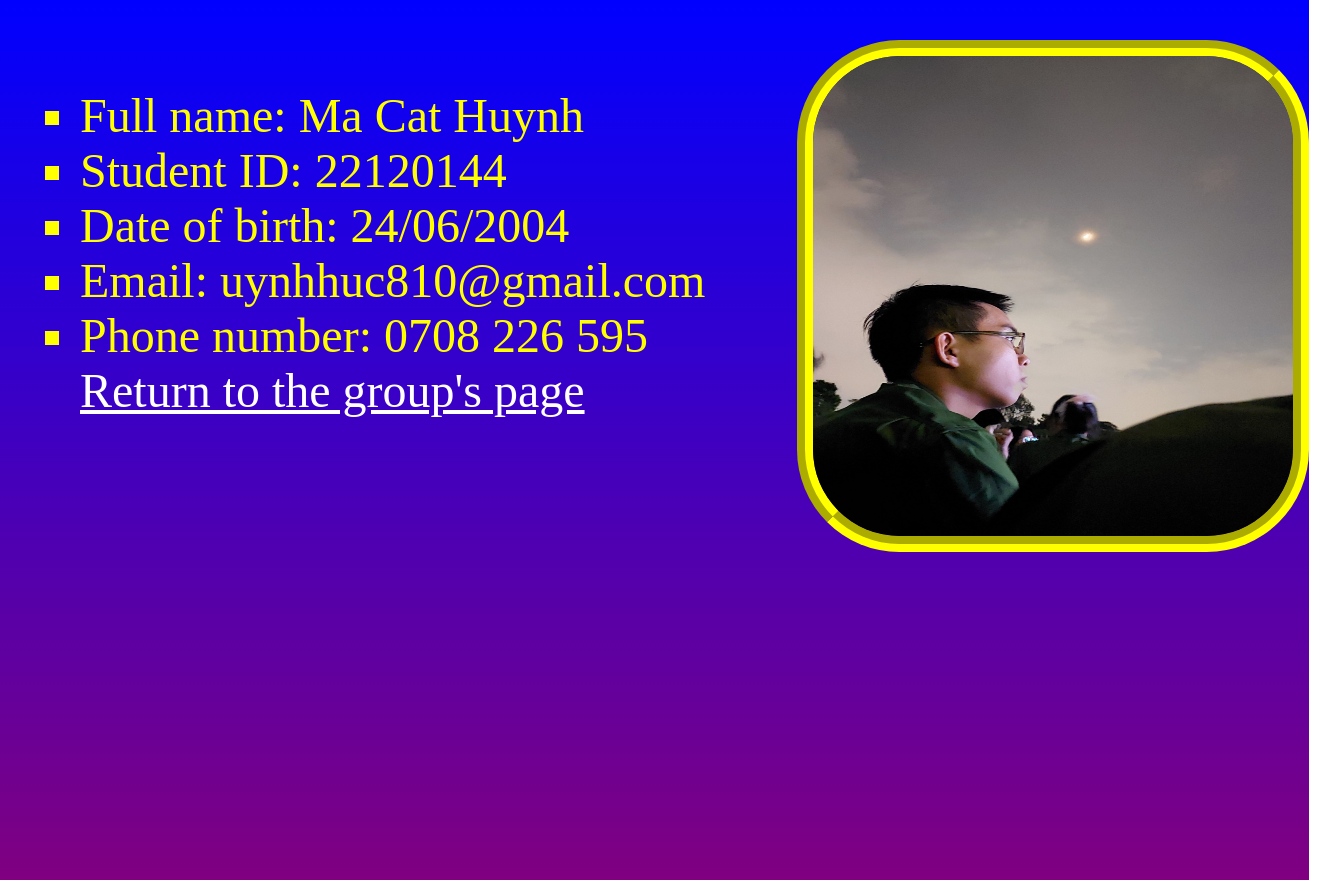
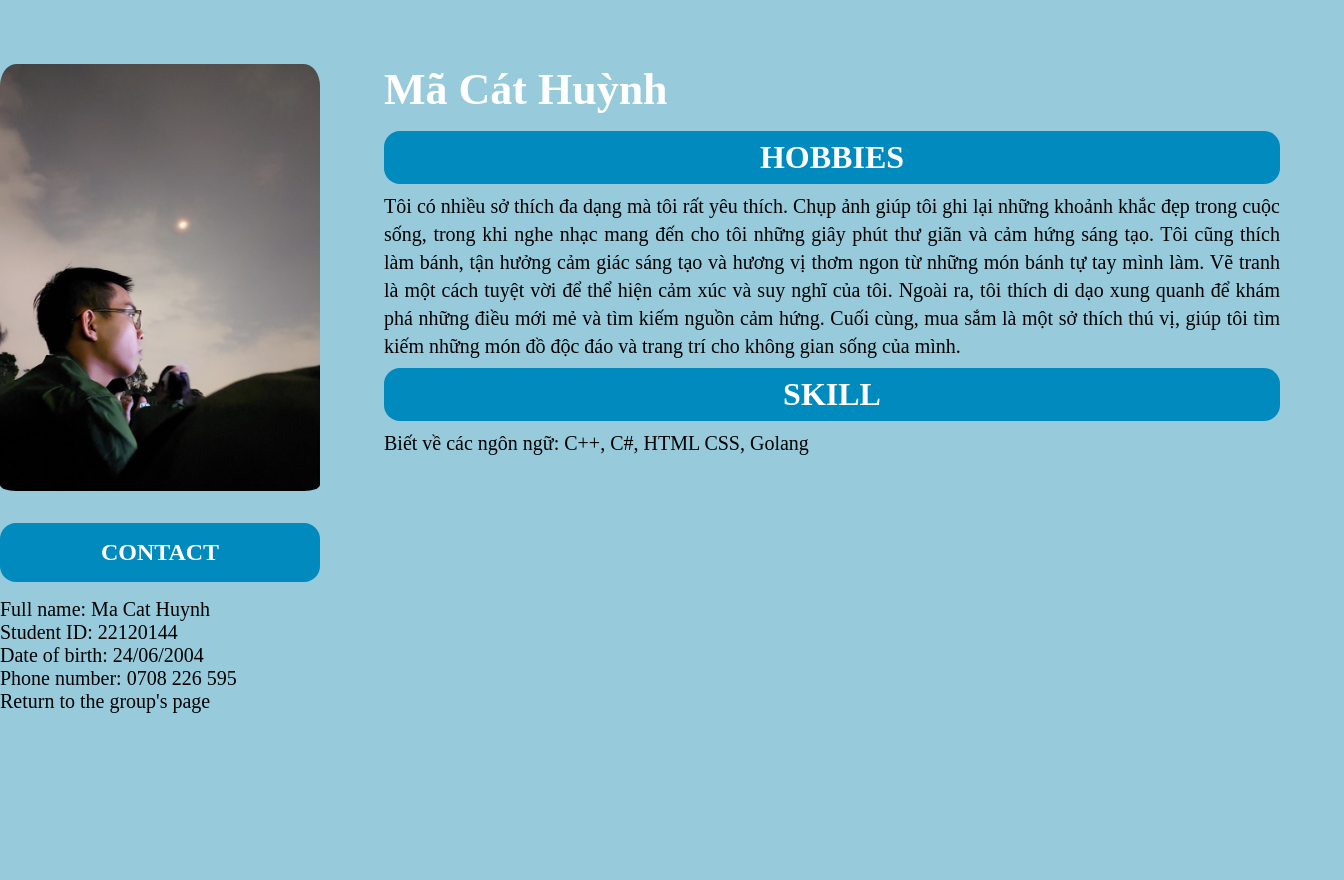
Before and after one commit to minhkhang1505/Web_devs_22_3, a plain HTML site: page w2/index.html in a window 1280 px wide. Shown: the whole page, 1344 px wide, since content can reach past the window. After the commit the page ends 800 px from the top, so only its background shows below. Drawn offline with Linux system fonts and the light colour scheme.

Commit message:
update func

```diff
--- a/w2/index.html
+++ b/w2/index.html
@@ -9,20 +9,48 @@
     <link rel="stylesheet" href="style.css" />
   </head>
   <body>
-    <div>
-      <ul>
-        <li>Full name: Ma Cat Huynh</li>
-        <li>Student ID: 22120144</li>
-        <li>Date of birth: 24/06/2004</li>
-        <li>Email: uynhhuc810@gmail.com</li>
-        <li>Phone number: 0708 226 595</li>
-        <a href="#">Return to the group's page</a>
-      </ul>
-      <img
-        src="22120144_Ma_Cat_Huynh.jpg"
-        alt="image of Ma Cat Huynh"
-        id="img-CH"
-      />
+    <div class="header">
+      <div class="infor">
+        <img
+          src="22120144_Ma_Cat_Huynh.jpg"
+          alt="image of Ma Cat Huynh"
+          id="img-CH"
+        />
+
+        <div class="contact">
+          <h2 class="text_content">CONTACT</h2>
+        </div>
+        <ul id="nav">
+          <li>Full name: Ma Cat Huynh</li>
+          <li>Student ID: 22120144</li>
+          <li>Date of birth: 24/06/2004</li>
+          <li>Phone number: 0708 226 595</li>
+          <li><a href="#">Return to the group's page</a></li>
+        </ul>
+      </div>
+
+      <div class="Description">
+        <h1 id="name">Mã Cát Huỳnh</h1>
+        <div class="Des">
+          <h2 class="text_content">HOBBIES</h2>
+        </div>
+        <div class="content">
+          <p class="about_content">
+            Tôi có nhiều sở thích đa dạng mà tôi rất yêu thích. Chụp ảnh giúp tôi ghi lại những khoảnh khắc đẹp trong cuộc sống, trong khi nghe nhạc mang đến cho tôi những giây phút thư giãn và cảm hứng sáng tạo. Tôi cũng thích làm bánh, tận hưởng cảm giác sáng tạo và hương vị thơm ngon từ những món bánh tự tay mình làm. Vẽ tranh là một cách tuyệt vời để thể hiện cảm xúc và suy nghĩ của tôi. Ngoài ra, tôi thích di dạo xung quanh để khám phá những điều mới mẻ và tìm kiếm nguồn cảm hứng. Cuối cùng, mua sắm là một sở thích thú vị, giúp tôi tìm kiếm những món đồ độc đáo và trang trí cho không gian sống của mình.
+          </p>
+        </div>
+
+        <div class="Des">
+          <h2 class="text_content">SKILL</h2>
+        </div>
+        <div class="content">
+          <p class="about_content">
+            Biết về các ngôn ngữ: C++, C#, HTML CSS, Golang
+        </div>
+
+
+
+      </div>
     </div>
   </body>
 </html>
--- a/w2/style.css
+++ b/w2/style.css
@@ -1,13 +1,100 @@
+
+*{
+  padding: 0;
+  margin: 0;
+}
+
+.header{
+  display: flex;
+}
+
+.infor{
+  width: 25%;
+  padding: 64px 0 0 0;
+  display: inline-block;
+}
+.Description{
+  display: inline-block;
+  width: 70%;
+  top:0;
+  right:0
+}
 img#img-CH {
   position: relative;
-  left: 5rem;
+  width: 100%;
+  right:0;
+  top:0;
+  border-radius: 5%;
+  display: block;
+  padding-bottom: 16px;
+  /* left: 5rem;
   width: 30rem;
   height: 30rem;
-  border-radius: 20%;
   border-style: dotted;
-  border: 1rem groove yellow;
+  border: 1rem groove #000; */
 }
-img:hover {
+
+body {
+  background-color:#97CADB;
+}
+
+.contact{
+  display: block;
+  background-color: #018ABE;
+  width: 100%;
+  border-radius: 16px;
+  margin: 16px 0;
+  padding: 16px 0;
+
+}
+
+.contact .text_content{
+  text-align: center;
+  color: #fff;
+}
+#nav li{
+  color:#000;
+  width: 100%;
+  text-align: justify;
+  font-size:20px;
+}
+#nav li a{
+  color: #000;
+  text-decoration: none;
+}
+#nav{
+  display: block;
+  margin-bottom: 12px;
+}
+
+.Description #name{
+  color: #fff;
+  padding: 64px 64px 16px 64px;
+  font-size: 44px;
+}
+
+.Des{
+  display: block;
+  background-color: #018ABE;
+  width: 100%;
+  border-radius: 16px;
+  margin: 0 64px;
+  padding: 8px 0;
+}
+
+.Des .text_content{
+  text-align: center;
+  color: #fff;
+  font-size: 32px;
+}
+.content .about_content{
+    width: 100%;
+    text-align: justify;
+    font-size: 20px;
+    line-height: 1.4;
+    padding: 8px 64px;
+}
+/* img:hover {
   transform: rotateY(180deg) scale(1.1);
   transition-duration: 1s;
 }
@@ -20,7 +107,7 @@ div {
 ul {
   font-size: 3rem;
   list-style-type: square;
-  color: yellow;
+  color: #000;
 }
 ul li:hover {
   color: orange;
@@ -34,8 +121,8 @@ a:hover {
   text-shadow: 2px 2px 5px red;
 }
 body {
-  background-image: linear-gradient(blue, purple);
+  background-color:#97CADB;
 }
 ul div {
   height: 100%;
-}
+} */
```
